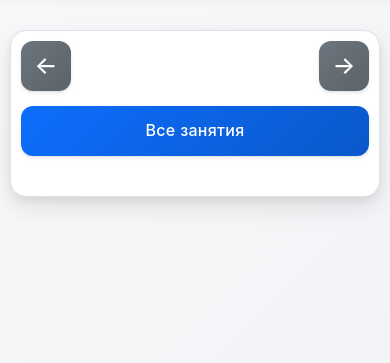
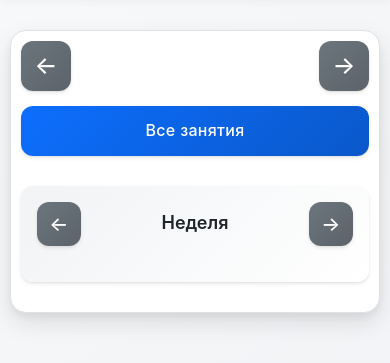
Before and after one commit to Artak822/tutoring, a Django app: template main/templates/main/calendar.html in a window 390 px wide. Shown: the part 136-499 px from the top of the page. Run offline with Django 3.2, Linux system fonts and the light colour scheme; the template is opened without the code that fills it, so the values that code supplies are empty.

Commit message:
Фикс календаря 2 и навбара

```diff
--- a/main/templates/main/base.html
+++ b/main/templates/main/base.html
@@ -177,6 +177,13 @@
 
 
 
+        nav {
+            display: flex;
+            flex-wrap: nowrap;
+            align-items: center;
+            white-space: nowrap;
+        }
+
         nav a {
             margin-right: 20px;
             color: var(--text-secondary);
@@ -186,12 +193,13 @@
             padding: 6px 12px;
             border-radius: 8px;
             position: relative;
+            display: inline-block;
+            white-space: nowrap;
         }
 
         nav a:hover {
             color: var(--link-color);
             background: var(--bg-tertiary);
-            transform: translateY(-1px);
         }
 
         nav a::after {
--- a/main/templates/main/calendar.html
+++ b/main/templates/main/calendar.html
@@ -252,6 +252,57 @@
         opacity: 0.9;
     }
 
+    .calendar-week-header {
+        display: none;
+        text-align: center;
+        margin-bottom: 20px;
+        padding: 16px;
+        background: linear-gradient(135deg, var(--bg-tertiary) 0%, var(--bg-secondary) 100%);
+        border-radius: 12px;
+        box-shadow: var(--shadow);
+    }
+
+    .calendar-week-nav {
+        display: flex;
+        justify-content: space-between;
+        align-items: center;
+        margin-bottom: 20px;
+        gap: 10px;
+    }
+
+    .calendar-week-title {
+        font-size: 18px;
+        font-weight: 600;
+        color: var(--text-primary);
+        flex: 1;
+        text-align: center;
+    }
+
+    .calendar-week-nav-btn {
+        min-width: 44px;
+        height: 44px;
+        display: flex;
+        align-items: center;
+        justify-content: center;
+        border-radius: 12px;
+        font-size: 20px;
+        transition: all 0.3s ease;
+        box-shadow: var(--shadow);
+        flex-shrink: 0;
+    }
+
+    .calendar-week-nav-btn:hover {
+        transform: translateY(-2px);
+        box-shadow: var(--shadow-lg);
+    }
+
+    .calendar-week-range {
+        font-size: 14px;
+        color: var(--text-secondary);
+        margin-top: 8px;
+        font-weight: 500;
+    }
+
     @media (max-width: 768px) {
         .calendar-header {
             flex-direction: column;
@@ -283,6 +334,11 @@
             min-width: 50px;
             height: 50px;
             font-size: 24px;
+        }
+
+        /* Показываем заголовок недели на мобильных */
+        .calendar-week-header {
+            display: block;
         }
     }
 
@@ -364,10 +420,28 @@
     </tbody>
 </table>
 
-<!-- Мобильная версия -->
+<!-- Мобильная версия - недельный вид -->
+<div class="calendar-week-header">
+    <div class="calendar-week-nav">
+        <a href="?year={{ prev_week_year }}&month={{ prev_week_month }}&week_offset={{ prev_week_offset }}" class="btn btn-secondary calendar-week-nav-btn">←</a>
+        <div class="calendar-week-title">
+            Неделя
+            {% if week_start_date and week_end_date %}
+            <div class="calendar-week-range">
+                {% if week_start_date.month == week_end_date.month %}
+                    {{ week_start_date|date:"d" }} - {{ week_end_date|date:"d.m.Y" }}
+                {% else %}
+                    {{ week_start_date|date:"d.m" }} - {{ week_end_date|date:"d.m.Y" }}
+                {% endif %}
+            </div>
+            {% endif %}
+        </div>
+        <a href="?year={{ next_week_year }}&month={{ next_week_month }}&week_offset={{ next_week_offset }}" class="btn btn-secondary calendar-week-nav-btn">→</a>
+    </div>
+</div>
+
 <div class="calendar-mobile">
-    {% for week in weeks %}
-        {% for day in week %}
+    {% for day in current_week %}
         {% if day %}
         <div class="calendar-mobile-day {% if day.date|date:"Y-m-d" == today|date:"Y-m-d" %}today{% endif %}">
             <div class="calendar-mobile-day-header">
@@ -403,6 +477,5 @@
         </div>
         {% endif %}
     {% endfor %}
-    {% endfor %}
 </div>
 {% endblock %}
```
Also changed, not shown: main/views.py (+120 -0 lines). Lines whose indentation alone changed are shown as unchanged.
